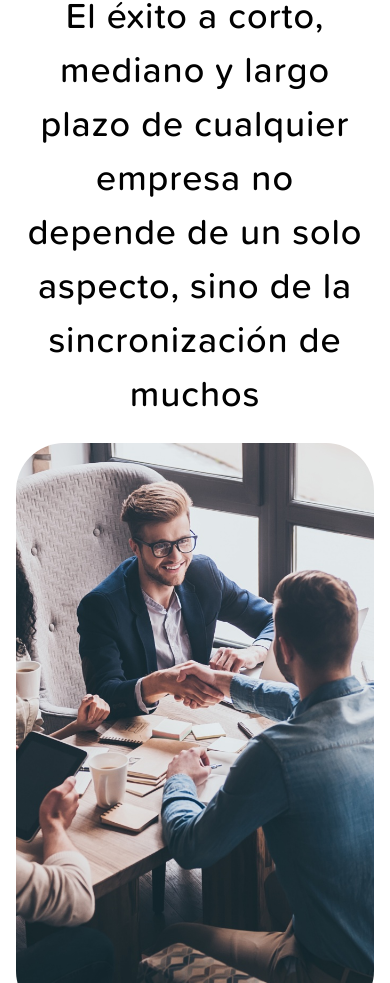
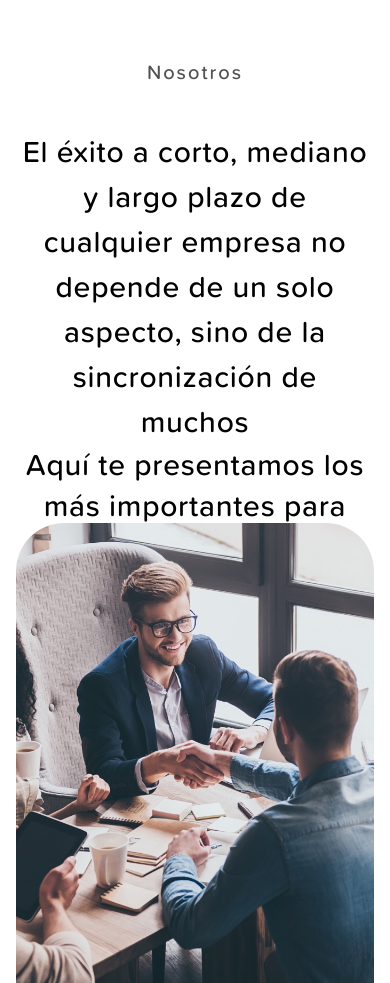
Before and after one commit to saufth/emah-dev, a Next.js app: page /about in a window 390 px wide. Shown: the part 117-1100 px from the top of the page. Built offline with nearby package versions, Linux system fonts and the light colour scheme.

Commit message:
General ajustment

```diff
--- a/src/pages/about.tsx
+++ b/src/pages/about.tsx
@@ -80,11 +80,11 @@ const aboutConfig: AboutProps = {
 const AboutPage = () => {
   return (
     <AboutLayout>
-      <main>
-        <Hero label='Nosotros' text='md' height>
+      <main className='pt-44'>
+        <Hero label='Nosotros' text='md'>
           El éxito a corto, mediano y largo plazo de cualquier empresa no depende de un solo aspecto, sino de la sincronización de muchos
         </Hero>
-        <div className='pb-16 mt-[1024px]'>
+        <div className='pb-16 mt-[1192] md:mt-[1024px]'>
           <About {...aboutConfig} />
         </div>
         <Footer />
--- a/src/styles/layout/AboutLayout.module.css
+++ b/src/styles/layout/AboutLayout.module.css
@@ -22,7 +22,7 @@
     mx-4 md:mx-auto
     /* Layout */
     fixed
-    top-[560px]
+    top-[640px]
     left-0
     right-0
     z-10
--- a/src/styles/sections/Hero.module.css
+++ b/src/styles/sections/Hero.module.css
@@ -60,7 +60,7 @@
 .textMedium {
   @apply
     /* Typography */
-    text-4xl md:text-5xl
+    text-3xl md:text-5xl
     leading-normal md:leading-normal;
 }
 
```
